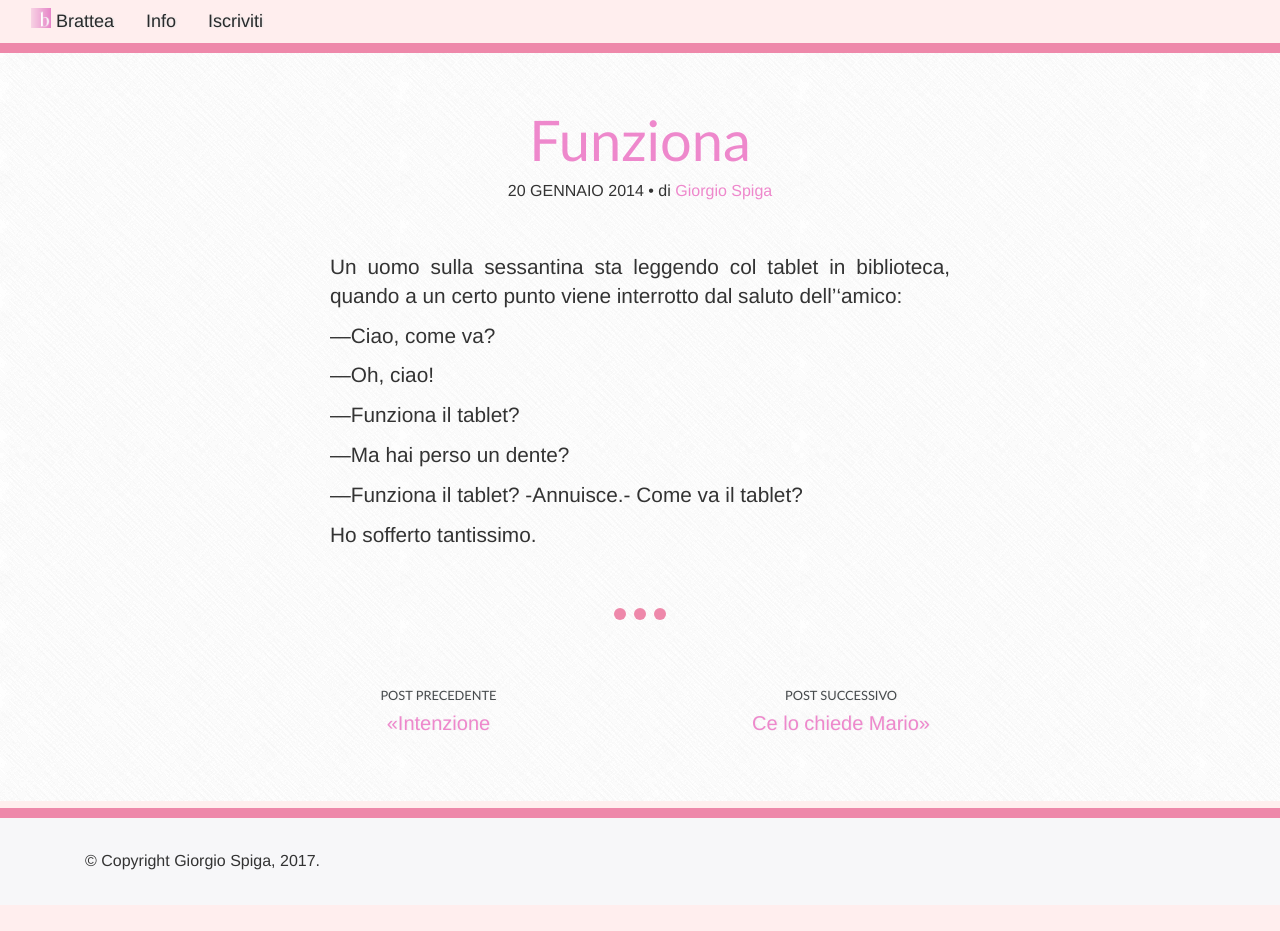
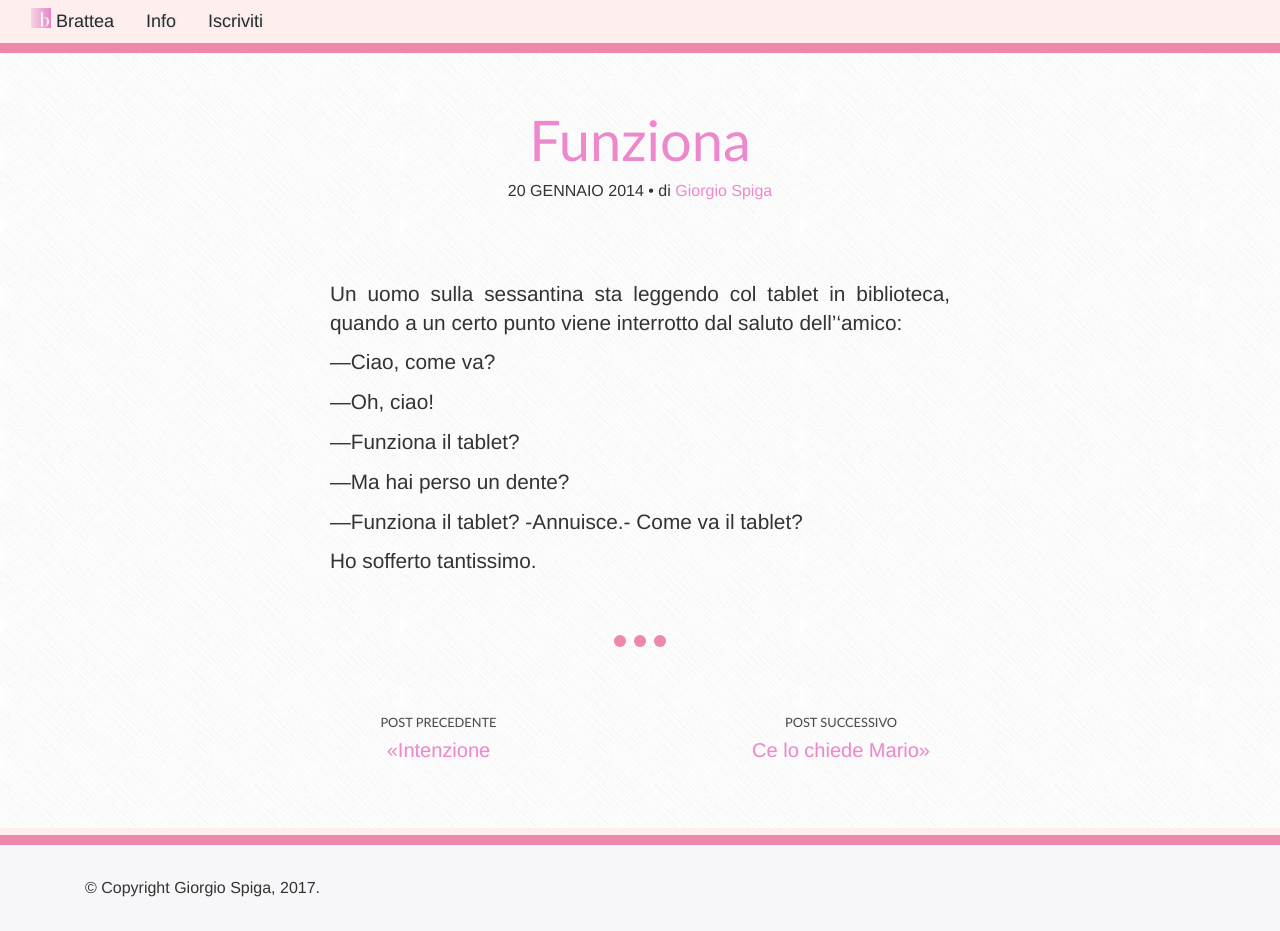
Before and after one commit to giorgiospiga/blogbrt, a Jekyll site: the page built from _posts/2014-01-20-funziona.md, in a window 1280 px wide. Built offline with Jekyll 4.4.1, drawn with Linux system fonts in a browser that asks for light colours; nearby versions of some CDN libraries; some web fonts are replaced; before the commit the page ends 905 px from its top, so only the background shows below that.

Commit message:
line breaker after figure

```diff
--- a/_layouts/post.html
+++ b/_layouts/post.html
@@ -47,7 +47,7 @@ layout: default
           <section id="postcontent" class="text-justify">
             <figure class="text-center">
               {% include imgcover.html %}
-            </figure>
+            </figure><br>
             {{ content | smartify }}
           </section>
           <footer>
```
